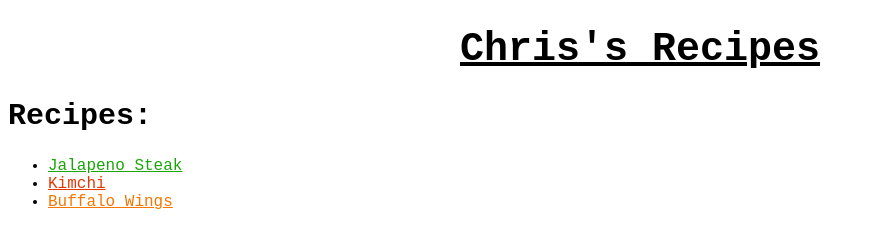
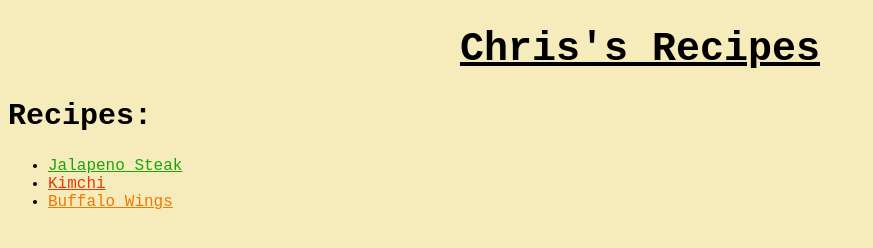
Before and after one commit to ckim0715/odin-recipes, a plain HTML site: page index.html in a window 1280 px wide. Shown: the whole page, without its empty margins (0-873 px from the left). Drawn offline with Linux system fonts and the light colour scheme.

Commit message:
Updated background color to recipe pages.

```diff
--- a/recipes/buffalowingsstyle.css
+++ b/recipes/buffalowingsstyle.css
@@ -13,3 +13,7 @@
     height:auto;
     width: 400px
 }
+
+body {
+    background-color: rgb(246, 235, 186);
+}
--- a/recipes/jalapenostyle.css
+++ b/recipes/jalapenostyle.css
@@ -8,3 +8,7 @@
     text-decoration: underline;
 
 }
+
+body {
+    background-color: rgb(246, 235, 186);
+}
--- a/recipes/kimchistyle.css
+++ b/recipes/kimchistyle.css
@@ -8,3 +8,7 @@
     text-decoration: underline;
 
 }
+
+body {
+    background-color: rgb(246, 235, 186);
+}
--- a/style.css
+++ b/style.css
@@ -31,3 +31,7 @@
 #buffalowings {
     color: rgb(243, 119, 2);
 }
+
+body {
+    background-color: rgb(246, 235, 186);
+}
```
